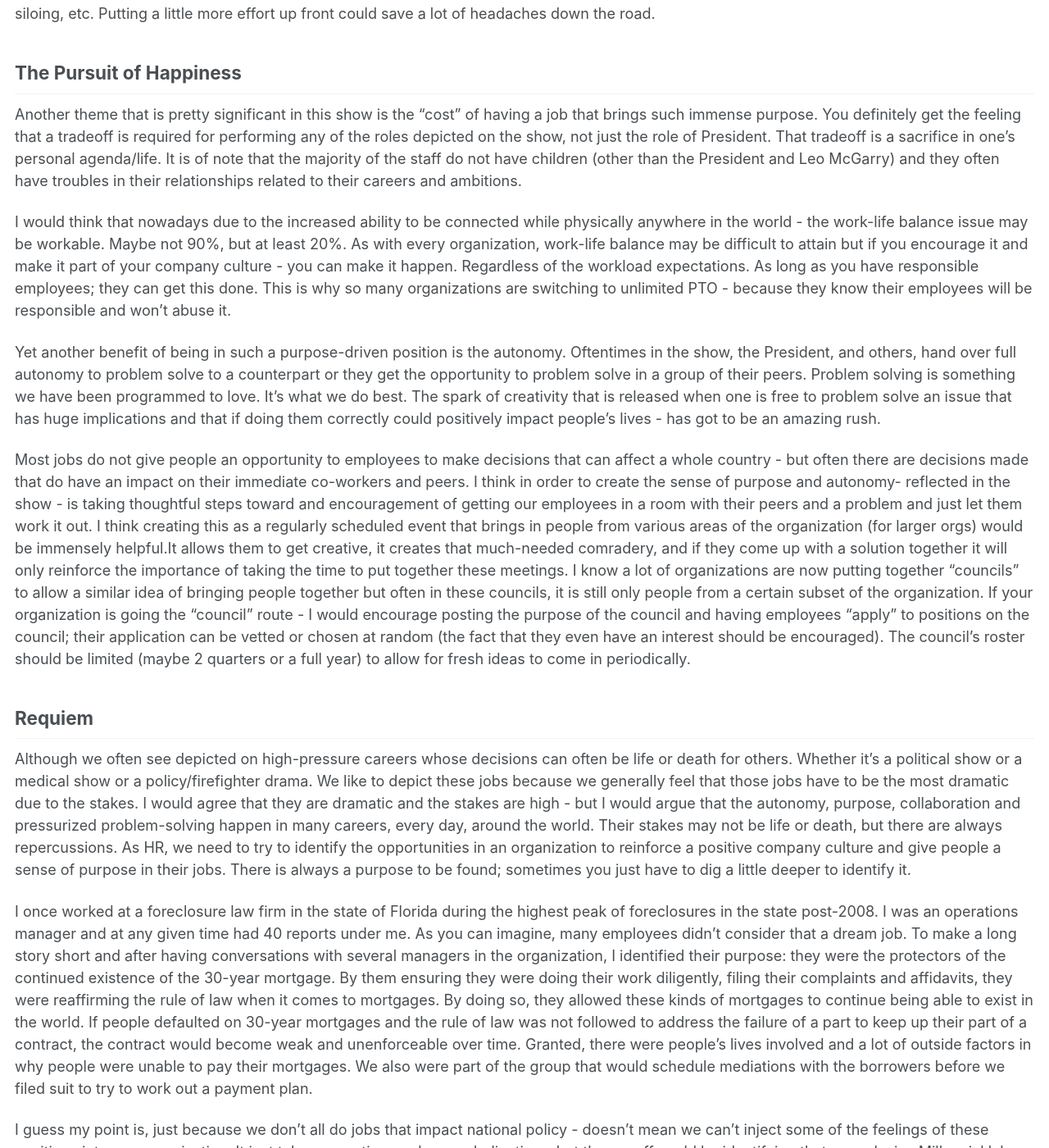
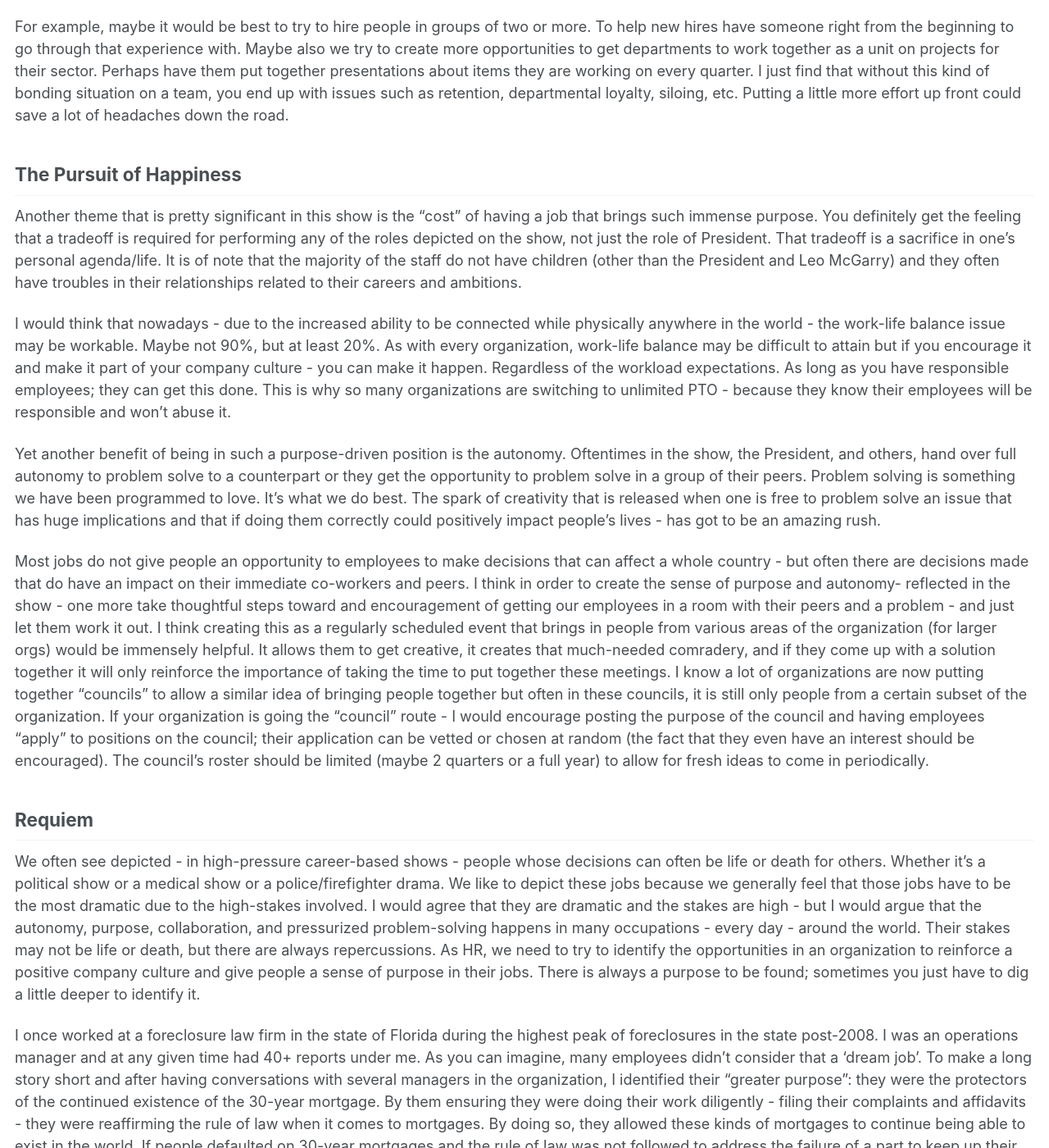
Before and after one commit to firesparks8/firesparks8.github.io, a Jekyll site: the page built from _posts/2016-11-06-West-Wing-Workplace.md, in a window 1280 px wide and 1400 px high, scrolled down 1212 px. Shown: the whole window at 82% size. Built offline with Jekyll 4.4.1, drawn with Linux system fonts in a browser that asks for light colours; some of the changed text lies outside the part shown.

Commit message:
Update 2016-11-06-West-Wing-Workplace.md

```diff
--- a/_posts/2016-11-06-West-Wing-Workplace.md
+++ b/_posts/2016-11-06-West-Wing-Workplace.md
@@ -4,34 +4,40 @@
 ---
 
 # West Wing: Reflections on the best televised Two-Term Presidency
+*Date: 11.06.2016*
+
 In honor of being a few days away from the closure of the most contentious election in recent memory, I decided to rewatch "The West Wing" over the past three weeks. Being a person who fervently studied political science in college and contemplated a career in that area - I actually do not like to watch many political dramas. Similar to my taste in sci-fi, I only like political drama's that are hopeful. I am very aware of the corrupt underbelly that exists in politics, I don't need it shoved in my face (aka House of Cards or Scandal). I prefer shows that can depict a realistic portrayal of government and specifically, show how we can make the best of it. How we can face the snarling, belligerent beast that exists in DC - and makes it submit to progressive ideals that benefit and protect the citizens of this country.
 
-I decided to rewatch the series because I am sick, tired and disparaged of the 24/7 news cycle of this so-called presidential election. Regardless of your feelings on these candidates, as a country - we deserve and should expect better. From our candidates, from our primaries, from our debates, from our media - all of it. On both sides of the isle.
+I decided to rewatch the series because I am sick, tired, and disparaged of the 24/7 news cycle of this so-called presidential election. Regardless of your feelings on these candidates, as a country - we deserve and should expect better. From our candidates, from our primaries, from our debates, from our media - all of it. On both sides of the isle.
 
 If you have never watched the show, watch season 7. If you can't watch the whole thing, watch episode 7 of season 7. That debate is what we should expect of all Presidential debates as far as substance and passion. Something we definitely did not have during this year's Presidential debates.
 
-While binging the series, I couldn't help but put my Project Manager/HR/company culture hat on and analyze the decisions made on the show as they pertain to people management, in general, the ever elusive work-life balance, and approaches to stress in the workplace while staying respectful.
+While binging the series, I couldn't help but put my Project Manager/HR/company culture hat on and analyze the decisions made on the show as they pertain to people management, the ever elusive work-life balance, and approaches to stress in the workplace while staying respectful.
 
 ## Ways and Means
-The one thing that you initially come away with when you watch this show is the immense sense of importance that every person sitting in that White House feel everyday. Only 10% (give or take) of the world's population feel that their work brings them purpose. The people in this show are that 10%; which is what makes them so compelling. When you look at the staff of a White House in the way it is shown on this show, you realize that the team that ends up in the White House advising the President are basically the President's war buddies. They are the people - who with their talents combined - made a dream a reality. They were in the trenches for a year plus, working for a person they truly and unabashedly believe in (or at least, hopefully, that's why they did it). They took major risks to their lives, their careers, their health....all for one unified mission: get their candidate elected. It's all strategy, it's all forethought, it's all discussion and devil's advocacy. And once they do it - once they get their candidate elected - that wiring they have honed for the past year will prove essential to get them thru their everyday workload in the White House.
+The one thing that you initially come away with when you watch this show is the immense sense of importance that every person sitting in that White House feel every day. Only 10% (give or take) of the world's population feel that their work brings them purpose. The people in this show are that 10%; which is what makes them so compelling. When you look at the staff of a White House in the way it is shown on this show, you realize that the team that ends up in the White House advising the President are basically the President's war buddies.
+
+They are the people - who with their talents combined - made a dream, a reality. They were in the trenches for a year plus, working for a person they truly and unabashedly believe in (or at least, hopefully, that's why they did it). They took major risks to their lives, their careers, their health....all for one unified mission: get their candidate elected. It's all strategy, it's all forethought, it's all discussion and devil's advocacy. And once they do it - once they get their candidate elected - that wiring they have honed for the past year will prove essential to get them thru their everyday workload in the White House.
 
 I definitely understand that a lot of those "team-building seminars" that are held where people climb up telephone poles or do trust-falls come from trying to artificially/forcefully create this type of comradery. But I fear nothing will ever measure up unless there are some real consequences at stake that could bring people together.
 
-I would say the original group involved in a start-up probably also experiences a similar effect. I think there is something in that - that we as HR folks could garner. Maybe it would be best to try to hire people in groups of two. If not in the same sections, at least in the same departments. To help new hires have someone right from the beginning to go thru that experience with. Maybe also we try to create more opportunities to get departments to work together as a unit on projects for their sector. Perhaps have them put together presentations about items they are working on every quarter. I just find that without this kind of bonding situation on a team, you end up with issues such as retention, departmental loyalty, siloing, etc. Putting a little more effort up front could save a lot of headaches down the road.
+I would say the original group involved in a start-up probably also experience a similar effect. I think there is something in that - that we as HR folks could learn from.
+
+For example, maybe it would be best to try to hire people in groups of two or more. To help new hires have someone right from the beginning to go through that experience with. Maybe also we try to create more opportunities to get departments to work together as a unit on projects for their sector. Perhaps have them put together presentations about items they are working on every quarter. I just find that without this kind of bonding situation on a team, you end up with issues such as retention, departmental loyalty, siloing, etc. Putting a little more effort up front could save a lot of headaches down the road.
 
 
 ## The Pursuit of Happiness
  Another theme that is pretty significant in this show is the "cost" of having a job that brings such immense purpose. You definitely get the feeling that a tradeoff is required for performing any of the roles depicted on the show, not just the role of President. That tradeoff is a sacrifice in one's personal agenda/life. It is of note that the majority of the staff do not have children (other than the President and Leo McGarry) and they often have troubles in their relationships related to their careers and ambitions.
 
-I would think that nowadays due to the increased ability to be connected while physically anywhere in the world - the work-life balance issue may be workable. Maybe not 90%, but at least 20%. As with every organization, work-life balance may be difficult to attain but if you encourage it and make it part of your company culture - you can make it happen. Regardless of the workload expectations. As long as you have responsible employees; they can get this done. This is why so many organizations are switching to unlimited PTO - because they know their employees will be responsible and won't abuse it.
+I would think that nowadays - due to the increased ability to be connected while physically anywhere in the world - the work-life balance issue may be workable. Maybe not 90%, but at least 20%. As with every organization, work-life balance may be difficult to attain but if you encourage it and make it part of your company culture - you can make it happen. Regardless of the workload expectations. As long as you have responsible employees; they can get this done. This is why so many organizations are switching to unlimited PTO - because they know their employees will be responsible and won't abuse it.
 
 Yet another benefit of being in such a purpose-driven position is the autonomy. Oftentimes in the show, the President, and others, hand over full autonomy to problem solve to a counterpart or they get the opportunity to problem solve in a group of their peers. Problem solving is something we have been programmed to love. It's what we do best. The spark of creativity that is released when one is free to problem solve an issue that has huge implications and that if doing them correctly could positively impact people's lives - has got to be an amazing rush.
 
-Most jobs do not give people an opportunity to employees to make decisions that can affect a whole country - but often there are decisions made that do have an impact on their immediate co-workers and peers. I think in order to create the sense of purpose and autonomy- reflected in the show - is taking thoughtful steps toward and encouragement of getting our employees  in a room with their peers and a problem and just let them work it out. I think creating this as a regularly scheduled event that brings in people from various areas of the organization (for larger orgs) would be immensely helpful.It allows them to get creative, it creates that much-needed comradery, and if they come up with a solution together it will only reinforce the importance of taking the time to put together these meetings. I know a lot of organizations are now putting together "councils" to allow a similar idea of bringing people together but often in these councils, it is still only people from a certain subset of the organization. If your organization is going the "council" route - I would encourage posting the purpose of the council and having employees "apply" to positions on the council; their application can be vetted or chosen at random (the fact that they even have an interest should be encouraged). The council's roster should be limited (maybe 2 quarters or a full year) to allow for fresh ideas to come in periodically.
+Most jobs do not give people an opportunity to employees to make decisions that can affect a whole country - but often there are decisions made that do have an impact on their immediate co-workers and peers. I think in order to create the sense of purpose and autonomy- reflected in the show - one more take thoughtful steps toward and encouragement of getting our employees in a room with their peers and a problem - and just let them work it out. I think creating this as a regularly scheduled event that brings in people from various areas of the organization (for larger orgs) would be immensely helpful. It allows them to get creative, it creates that much-needed comradery, and if they come up with a solution together it will only reinforce the importance of taking the time to put together these meetings. I know a lot of organizations are now putting together "councils" to allow a similar idea of bringing people together but often in these councils, it is still only people from a certain subset of the organization. If your organization is going the "council" route - I would encourage posting the purpose of the council and having employees "apply" to positions on the council; their application can be vetted or chosen at random (the fact that they even have an interest should be encouraged). The council's roster should be limited (maybe 2 quarters or a full year) to allow for fresh ideas to come in periodically.
 
 ## Requiem
-Although we often see depicted on high-pressure careers whose decisions can often be life or death for others. Whether it's a political show or a medical show or a policy/firefighter drama. We like to depict these jobs because we generally feel that those jobs have to be the most dramatic due to the stakes. I would agree that they are dramatic and the stakes are high - but I would argue that the autonomy, purpose, collaboration and pressurized problem-solving happen in many careers, every day, around the world. Their stakes may not be life or death, but there are always repercussions. As HR, we need to try to identify the opportunities in an organization to reinforce a positive company culture and give people a sense of purpose in their jobs. There is always a purpose to be found; sometimes you just have to dig a little deeper to identify it.
+We often see depicted - in high-pressure career-based shows - people whose decisions can often be life or death for others. Whether it's a political show or a medical show or a police/firefighter drama. We like to depict these jobs because we generally feel that those jobs have to be the most dramatic due to the high-stakes involved. I would agree that they are dramatic and the stakes are high - but I would argue that the autonomy, purpose, collaboration, and pressurized problem-solving happens in many occupations - every day - around the world. Their stakes may not be life or death, but there are always repercussions. As HR, we need to try to identify the opportunities in an organization to reinforce a positive company culture and give people a sense of purpose in their jobs. There is always a purpose to be found; sometimes you just have to dig a little deeper to identify it.
 
-I once worked at a foreclosure law firm in the state of Florida during the highest peak of foreclosures in the state post-2008. I was an operations manager and at any given time had 40 reports under me. As you can imagine, many employees didn't consider that a dream job. To make a long story short and after having conversations with several managers in the organization, I identified their purpose: they were the protectors of the continued existence of the 30-year mortgage. By them ensuring they were doing their work diligently, filing their complaints and affidavits, they were reaffirming the rule of law when it comes to mortgages. By doing so, they allowed these kinds of mortgages to continue being able to exist in the world. If people defaulted on 30-year mortgages and the rule of law was not followed to address the failure of a part to keep up their part of a contract, the contract would become weak and unenforceable over time. Granted, there were people's lives involved and a lot of outside factors in why people were unable to pay their mortgages. We also were part of the group that would schedule mediations with the borrowers before we filed suit to try to work out a payment plan.
+I once worked at a foreclosure law firm in the state of Florida during the highest peak of foreclosures in the state post-2008. I was an operations manager and at any given time had 40+ reports under me. As you can imagine, many employees didn't consider that a 'dream job'. To make a long story short and after having conversations with several managers in the organization, I identified their "greater purpose": they were the protectors of the continued existence of the 30-year mortgage. By them ensuring they were doing their work diligently - filing their complaints and affidavits - they were reaffirming the rule of law when it comes to mortgages. By doing so, they allowed these kinds of mortgages to continue being able to exist in the world. If people defaulted on 30-year mortgages and the rule of law was not followed to address the failure of a part to keep up their part of a contract, the contract would become weak and unenforceable over time. Granted, there were people's lives involved and a lot of outside factors in why people were unable to pay their mortgages. We also were part of the group that would schedule mediations with the borrowers before we filed suit to try to work out a payment plan.
 
-I guess my point is, just because we don't all do jobs that impact national policy - doesn't mean we can't inject some of the feelings of these positions into any organization. It just takes some time and some dedication - but the payoff could be identifying that ever elusive Millennial labor force and what you have to do to keep them in your organization.
+I guess my point is, just because we don't all do jobs that impact national policy - doesn't mean we can't inject some of the feelings of these positions into any role or organization. It just takes some time and some dedication - but the payoff could be identifying that ever elusive Millennial labor force and what you have to do to keep them in your organization.
```
